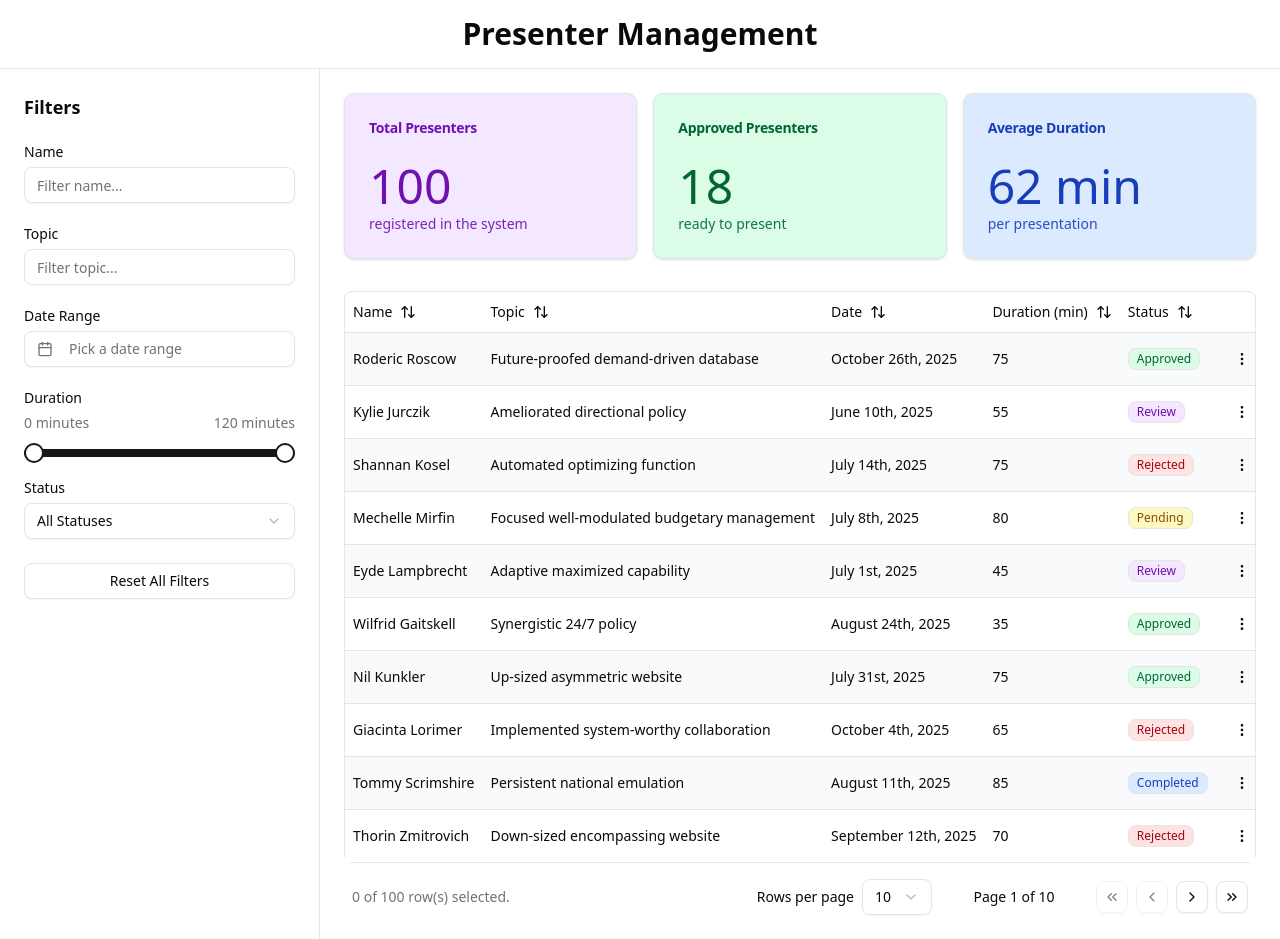
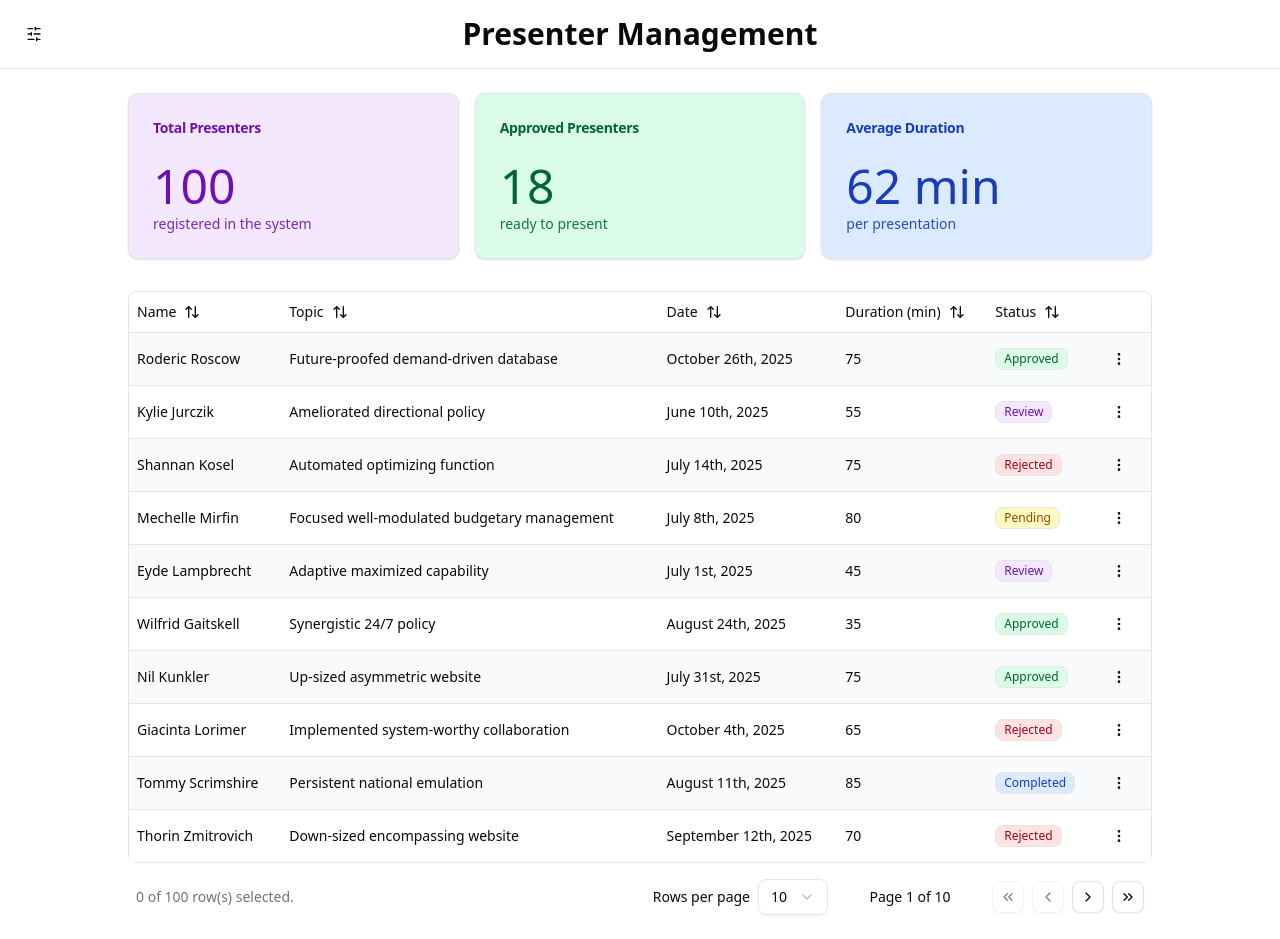
Before and after one commit to webguyian/cypress-workshop, a React (Vite) app: page / in a window 1280 px wide. Built offline with nearby package versions, Linux system fonts and the light colour scheme.

Commit message:
add hide/show functionality to filter sidebar (#12)

```diff
--- a/src/components/presenter-management.tsx
+++ b/src/components/presenter-management.tsx
@@ -16,12 +16,15 @@ import {
   StatCards
 } from '@/components';
 import usePresenterData from '@/hooks/use-presenter-data';
+import { cn } from '@/lib/utils';
 
 export function PresenterManagement() {
   const [presenterData, updatePresenter] = usePresenterData();
   const [rowSelection, setRowSelection] = useState({});
   const [sorting, setSorting] = useState<SortingState>([]);
   const [columnFilters, setColumnFilters] = useState<ColumnFiltersState>([]);
+  const [showFilters, setShowFilters] = useState(false);
+
   const table = useReactTable({
     data: presenterData,
     columns,
@@ -54,15 +57,27 @@ export function PresenterManagement() {
           </div>
         </div>
         <div className="flex flex-1 overflow-hidden">
-          <div className="w-80 border-r">
-            <PresenterTableFilters table={table} />
+          <div className={cn(
+            "transition-all duration-200 ease-in-out overflow-hidden",
+            showFilters ? "w-80" : "w-0"
+          )}>
+            <PresenterTableFilters
+              table={table}
+              showFilters={showFilters}
+              toggleFilters={setShowFilters}
+            />
           </div>
-          <div className="flex-1 overflow-x-auto max-w-5xl p-6 space-y-4 mx-auto">
-            <StatCards data={presenterData} />
-            <div className="rounded-md border">
-              <DataTable columns={columns} table={table} />
+          <div className={cn(
+            "flex-1 overflow-x-auto p-6 space-y-4 transition-all duration-200 ease-in-out",
+            showFilters ? "ml-0" : "ml-0"
+          )}>
+            <div className="max-w-5xl mx-auto space-y-4">
+              <StatCards data={presenterData} />
+              <div className="rounded-md border">
+                <DataTable columns={columns} table={table} />
+              </div>
+              <DataTablePagination table={table} />
             </div>
-            <DataTablePagination table={table} />
           </div>
         </div>
       </div>
--- a/src/components/presenter-table-filters.tsx
+++ b/src/components/presenter-table-filters.tsx
@@ -1,4 +1,5 @@
 import { useState } from 'react';
+import { SlidersHorizontal } from 'lucide-react';
 import { Table } from '@tanstack/react-table';
 import { DateRange } from 'react-day-picker';
 import { Input } from '@/components/ui/input';
@@ -10,18 +11,22 @@ import {
   DurationRange,
   StatusSelect
 } from '@/components';
+import { cn } from '@/lib/utils';
+
 
 interface PresenterTableFiltersProps<TData> {
   table: Table<TData>;
+  showFilters: boolean;
+  toggleFilters: (show: boolean) => void;
 }
 
 export function PresenterTableFilters<TData>({
-  table
+  table,
+  showFilters,
+  toggleFilters
 }: PresenterTableFiltersProps<TData>) {
   const [dateRange, setDateRange] = useState<DateRange | null>(null);
-  const [durationRange, setDurationRange] = useState<DurationRange | null>(
-    null
-  );
+  const [durationRange, setDurationRange] = useState<DurationRange | null>(null);
   const [statusValue, setStatusValue] = useState<string>('');
 
   const columns = table
@@ -69,7 +74,12 @@ export function PresenterTableFilters<TData>({
   };
 
   return (
-    <div className="w-80 bg-background p-6 border-r">
+    <>
+      <div className={cn(
+        "h-full bg-background border-r",
+        !showFilters && "hidden"
+      )}>
+        <div className="p-6">
           <div className="mb-6">
             <h2 className="text-lg font-semibold">Filters</h2>
           </div>
@@ -128,5 +138,15 @@ export function PresenterTableFilters<TData>({
             </Button>
           </div>
         </div>
+      </div>
+      <Button
+        variant="ghost"
+        size="icon"
+        onClick={() => toggleFilters(!showFilters)}
+        className="fixed left-4 top-4 z-50"
+      >
+        <SlidersHorizontal className="h-4 w-4" />
+      </Button>
+    </>
   );
 }
```
Lines whose indentation alone changed are shown as unchanged.
